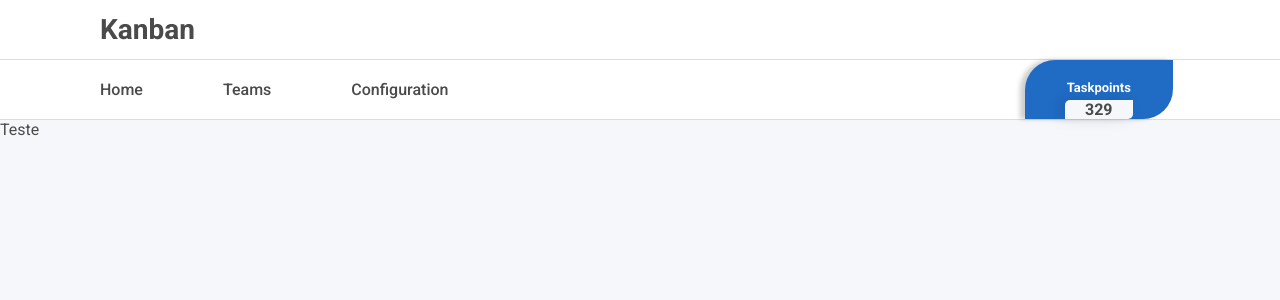
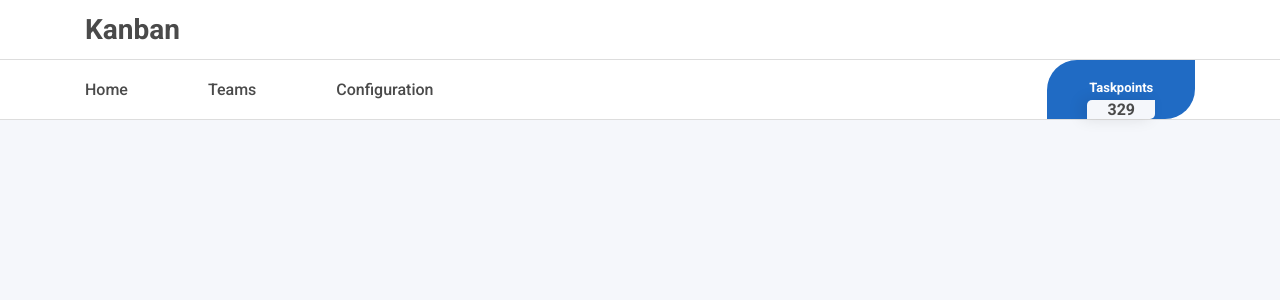
Before and after one commit to samueldcarvalho/Training.ProjectKanban, a Next.js app in the folder src/Web/Training.Kanban.UI/kanban-ui/: page / in a window 1280 px wide. Shown: the top 300 px of the page. Built offline with nearby package versions, Linux system fonts and the light colour scheme.

Commit message:
Alterações na composição do home layout

```diff
--- a/src/Web/Training.Kanban.UI/kanban-ui/components/main/NavbarComponent.jsx
+++ b/src/Web/Training.Kanban.UI/kanban-ui/components/main/NavbarComponent.jsx
@@ -3,23 +3,27 @@ export default function NavbarComponent() {
         <>
             <header className="db-mainbar">
                 <div className="container db-mainbar-container">
+                    <div className="row">
                         <div className="col db-mainbar-logo-container">
                             <p>Kanban</p>
                         </div>
                     </div>
+                </div>
             </header>
             <header className="db-mainbar db-navbar">
-                <div className="container db-navbar-options">
-                    <div className="col-4 db-navbar-buttons">
+                <div className="container ">
+                    <div className="row db-navbar-options">
+                        <div className="col db-navbar-buttons">
                             <a className="db-navbar-button" href="">Home</a>
                             <a className="db-navbar-button" href="">Teams</a>
                             <a className="db-navbar-button" href="">Configuration</a>
                         </div>
 
-                    <div className="col-2 db-navbar-end">
+                        <div className="col db-navbar-end">
                             <div className="db-navbar-container-taskpoints">
                                 <a className="db-navbar-button-taskpoints" href="">Taskpoints</a>
                                 <p>329</p>
+                            </div>
                         </div>
                     </div>
                 </div>
--- a/src/Web/Training.Kanban.UI/kanban-ui/pages/index.js
+++ b/src/Web/Training.Kanban.UI/kanban-ui/pages/index.js
@@ -4,7 +4,9 @@ export default function Home() {
     return (
         <div>
             <NavbarComponent />
-            Teste
+            <div className="container">
+
+            </div>
         </div>
     )
 }
--- a/src/Web/Training.Kanban.UI/kanban-ui/pages/login/index.js
+++ b/src/Web/Training.Kanban.UI/kanban-ui/pages/login/index.js
@@ -8,12 +8,12 @@ export default function Login() {
                     <div className="kb-sign-change-form">
                         <span>
                             <p>You don't have <br /> an account?</p>
-                            <button className="kb-secundary-button">Sing-up</button>
+                            <button className="kb-secundary-button">Sign-up</button>
                         </span>
                     </div>
                     <form className="kb-sign-form">
                         <div className="kb-sign-form-title">
-                            <p>Sign-in</p>
+                            <p>Access to Kanban</p>
                         </div>
                         <div className="kb-sign-form-inputs">
                             <label className="kb-sing-form-label" for="username">
--- a/src/Web/Training.Kanban.UI/kanban-ui/styles/globals.css
+++ b/src/Web/Training.Kanban.UI/kanban-ui/styles/globals.css
@@ -1,4 +1,6 @@
 @import url('https://fonts.googleapis.com/css2?family=Roboto:wght@400;500;700;900&display=swap');
+@import url('https://fonts.googleapis.com/css2?family=Montserrat:wght@400;500;600;700&display=swap');
+
 
 :root{
   --color-primary: #206bc4;
--- a/src/Web/Training.Kanban.UI/kanban-ui/styles/styles.css
+++ b/src/Web/Training.Kanban.UI/kanban-ui/styles/styles.css
@@ -1,4 +1,4 @@
-@import url('https://fonts.googleapis.com/css2?family=Roboto:wght@400;500;700;900&display=swap');
+@import url('https://fonts.googleapis.com/css2?family=Montserrat:wght@400;500;600;700&display=swap');
 
     .db-mainbar{
         background-color: var(--color-bg-secundary);
@@ -57,6 +57,7 @@
     .db-navbar-end{
       display: flex;
       flex-flow: row nowrap;
+      justify-content: flex-end;
     }
 
     .db-navbar-container-taskpoints{
@@ -66,7 +67,6 @@
       justify-content: space-evenly;
       background-color: var(--color-primary);
       border-radius: 30px 0 30px 0;
-      box-shadow: -5px 0 5px rgba(0, 0, 0, 0.2);
       font-size: small;
       padding: 20px 40px;
     }
@@ -102,6 +102,10 @@
 
     justify-content: center;
     align-items: center;
+
+    border-radius: 50px;
+
+    box-shadow: 0px 15px 40px rgba(0, 0, 0, 0.2);
   }
 
   .kb-sign-change-form{
@@ -114,8 +118,6 @@
     justify-content: center;
     align-items: center;
     text-align: center;
-
-    box-shadow: 0px 0 20px rgba(0, 0, 0, 0.1);
   }
 
   .kb-sign-change-form *{
@@ -140,7 +142,6 @@
     border: 1px solid #CCC;
     border-left: none;
     border-radius: 0px 5px 5px 0px;
-    box-shadow: 0px 0 15px rgba(0, 0, 0, 0.1);
   }
 
   .kb-sign-form-inputs{
```
Lines whose indentation alone changed are shown as unchanged.
